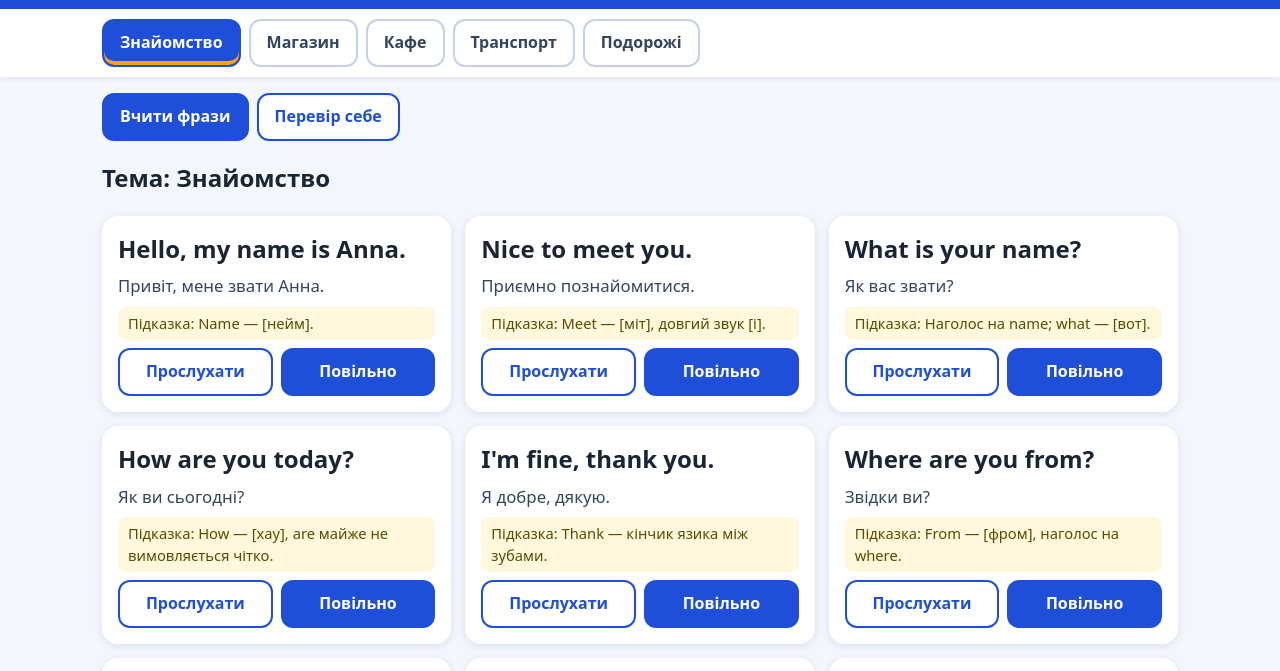
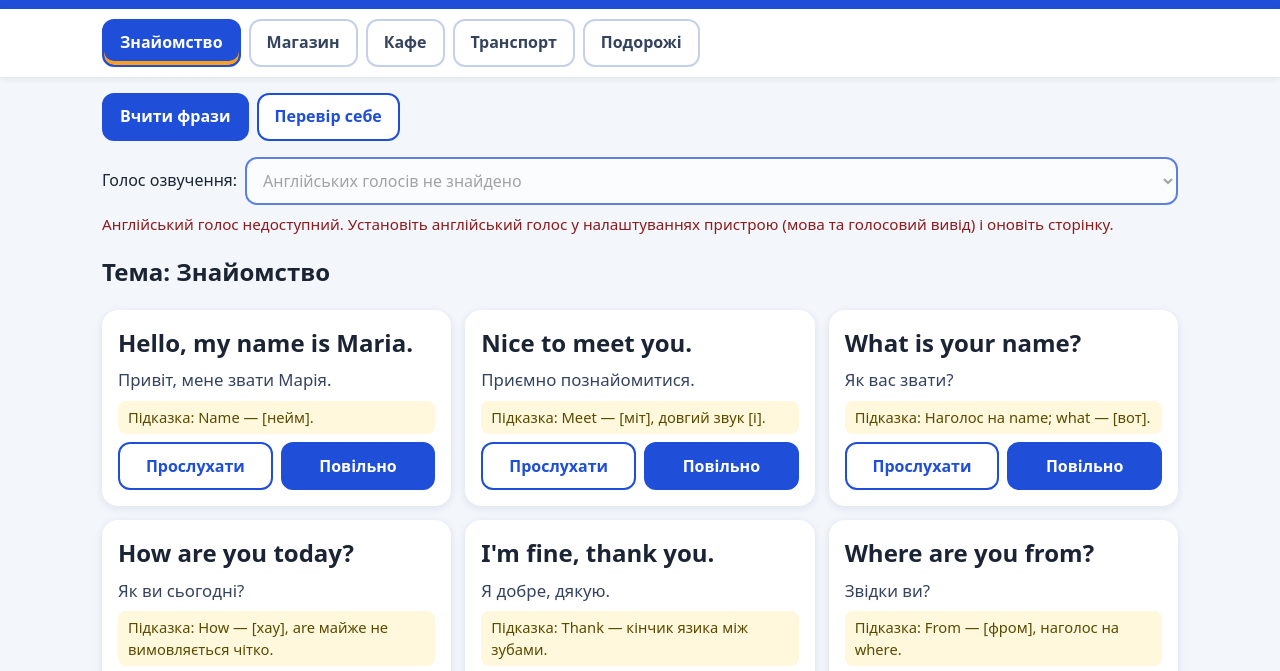
Before and after one commit to sulkovskygrisha-ux/english-by-ear, a plain HTML site: page index.html in a window 1280 px wide. Shown: the part 85-756 px from the top of the page. Drawn offline with Linux system fonts and the light colour scheme.

Commit message:
Вибір голосу, швидкість 0.95/0.75, ім'я Maria
Co-authored-by: Copilot App <223556219+Copilot@users.noreply.github.com>

```diff
--- a/index.html
+++ b/index.html
@@ -21,6 +21,9 @@ button:focus-visible,select:focus-visible{outline:3px solid #ff9f1c;outline-offs
 .tabs button[aria-pressed="true"]{background:#1f4fd8;border-color:#1f4fd8;color:#fff;box-shadow:inset 0 -4px 0 #ff9f1c}
 .modebar{display:flex;flex-wrap:wrap;gap:8px;margin:16px 0}
 .modebar button[aria-pressed="true"]{background:#1f4fd8;color:#fff}
+.voicebar{display:flex;flex-wrap:wrap;align-items:center;gap:8px;margin:0 0 8px}
+.voicebar select{font:inherit;min-height:48px;padding:8px 12px;border-radius:12px;border:2px solid #1f4fd8;background:#fff;max-width:100%;flex:1 1 220px}
+.hint{margin:0 0 8px;color:#8a1c1c;font-size:.95rem}
 #status{margin:8px 0;padding:10px 14px;border-radius:10px;background:#fff3cd;color:#664d03;display:none}
 #status.show{display:block}
 .grid{display:grid;grid-template-columns:1fr;gap:14px;padding-bottom:32px;list-style:none;margin:0;padding-left:0}
@@ -60,6 +63,11 @@ button:focus-visible,select:focus-visible{outline:3px solid #ff9f1c;outline-offs
     <button type="button" id="modeLearn" aria-pressed="true">Вчити фрази</button>
     <button type="button" id="modePractice" aria-pressed="false">Перевір себе</button>
   </div>
+  <div class="voicebar">
+    <label for="voiceSel">Голос озвучення:</label>
+    <select id="voiceSel"><option>Завантаження голосів…</option></select>
+  </div>
+  <p id="voiceHint" class="hint" aria-live="polite"></p>
   <div id="status" role="alert" aria-live="assertive"></div>
 
   <section id="learn" aria-label="Список фраз">
@@ -91,11 +99,11 @@ button:focus-visible,select:focus-visible{outline:3px solid #ff9f1c;outline-offs
 
 <script>
 const THEMES = ["Знайомство", "Магазин", "Кафе", "Транспорт", "Подорожі"];
-const RATE_NORMAL = 1.0, RATE_SLOW = 0.6;
+const RATE_NORMAL = 0.95, RATE_SLOW = 0.75;
 
 const PHRASES = [
 // Знайомство
-{ id: 1, theme: "Знайомство", en: "Hello, my name is Anna.", uk: "Привіт, мене звати Анна.", tip: "Name — [нейм]." },
+{ id: 1, theme: "Знайомство", en: "Hello, my name is Maria.", uk: "Привіт, мене звати Марія.", tip: "Name — [нейм]." },
 { id: 2, theme: "Знайомство", en: "Nice to meet you.", uk: "Приємно познайомитися.", tip: "Meet — [міт], довгий звук [і]." },
 { id: 3, theme: "Знайомство", en: "What is your name?", uk: "Як вас звати?", tip: "Наголос на name; what — [вот]." },
 { id: 4, theme: "Знайомство", en: "How are you today?", uk: "Як ви сьогодні?", tip: "How — [хау], are майже не вимовляється чітко." },
@@ -230,14 +238,46 @@ function showStatus(msg) {
   statusEl.textContent = msg;
   statusEl.classList.toggle("show", !!msg);
 }
+const VOICE_KEY = "englishByEar.voiceURI";
+const voiceSel = document.getElementById("voiceSel");
+const voiceHint = document.getElementById("voiceHint");
+const isUS = v => (v.lang || "").replace("_", "-").toLowerCase() === "en-us";
+let selectedURI = null;
+try { selectedURI = localStorage.getItem(VOICE_KEY); } catch (e) {}
+
 function loadVoices() {
   if (!synthOK) return;
-  voices = window.speechSynthesis.getVoices() || [];
+  const all = window.speechSynthesis.getVoices() || [];
+  voices = all.filter(v => (v.lang || "").toLowerCase().startsWith("en"))
+              .sort((a, b) => (isUS(b) ? 1 : 0) - (isUS(a) ? 1 : 0));
+  renderVoices();
 }
 function pickVoice() {
-  return voices.find(v => v.lang && v.lang.replace("_", "-").toLowerCase() === "en-us") ||
-         voices.find(v => v.lang && v.lang.toLowerCase().startsWith("en")) || null;
+  return voices.find(v => v.voiceURI === selectedURI) || voices.find(isUS) || voices[0] || null;
 }
+function renderVoices() {
+  voiceSel.innerHTML = "";
+  voices.forEach(v => {
+    const o = document.createElement("option");
+    o.value = v.voiceURI;
+    o.textContent = v.name + " (" + v.lang + ")";
+    voiceSel.appendChild(o);
+  });
+  const cur = pickVoice();
+  if (cur) voiceSel.value = cur.voiceURI;
+  voiceSel.disabled = !voices.length;
+  if (!voices.length) {
+    const o = document.createElement("option");
+    o.textContent = "Англійських голосів не знайдено";
+    voiceSel.appendChild(o);
+  }
+  voiceHint.textContent = voices.length ? "" :
+    "Англійський голос недоступний. Установіть англійський голос у налаштуваннях пристрою (мова та голосовий вивід) і оновіть сторінку.";
+}
+voiceSel.addEventListener("change", () => {
+  selectedURI = voiceSel.value;
+  try { localStorage.setItem(VOICE_KEY, selectedURI); } catch (e) {}
+});
 function speak(text, rate) {
   if (!synthOK) {
     showStatus("Озвучення недоступне у цьому браузері. Спробуйте Chrome, Edge або Safari.");
@@ -245,7 +285,6 @@ function speak(text, rate) {
   }
   showStatus("");
   try {
-    loadVoices();
     window.speechSynthesis.cancel();
     const u = new SpeechSynthesisUtterance(text);
     u.lang = "en-US";
```
